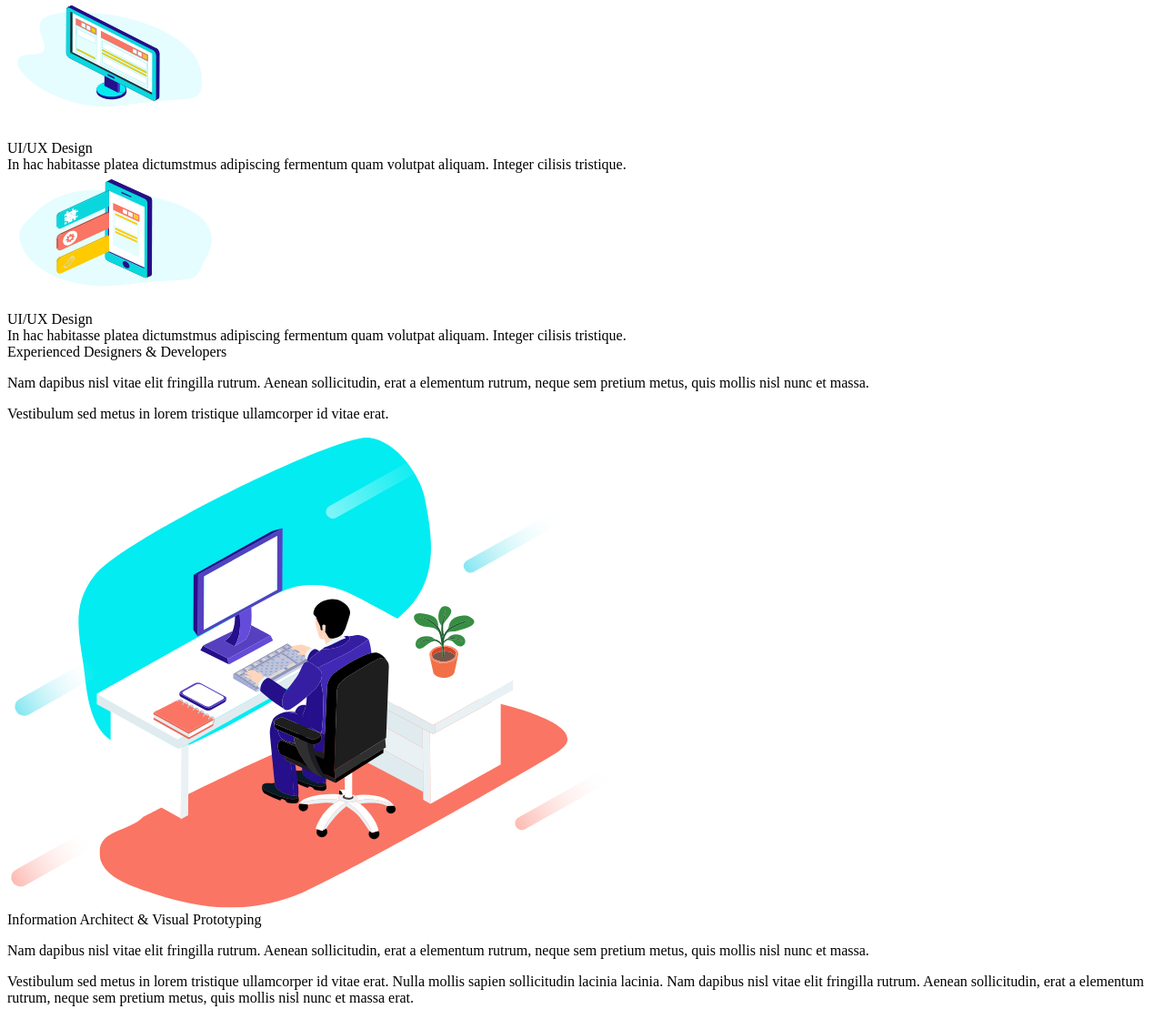
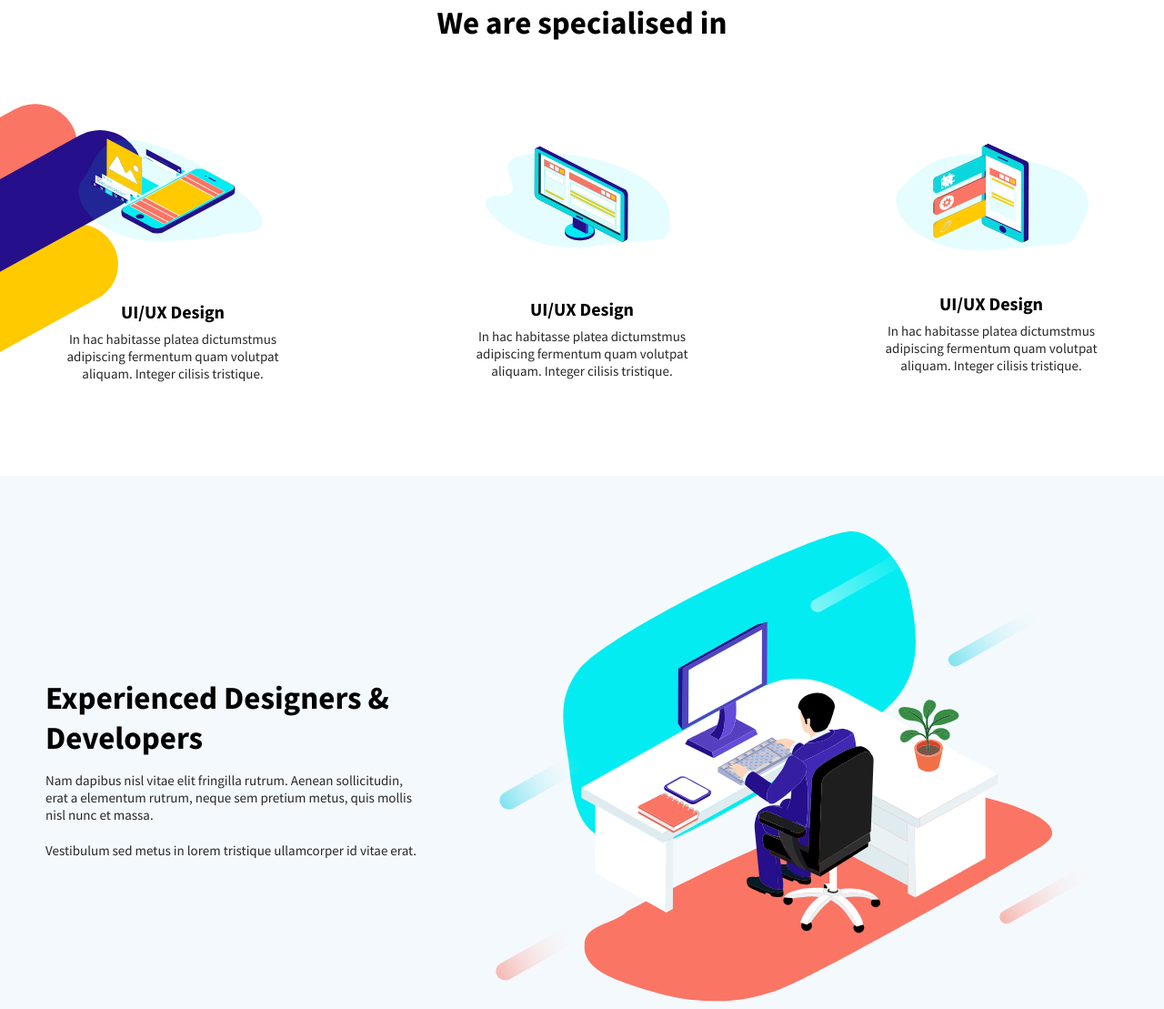
Before and after one commit to danik3422/MartaUP, a plain HTML site: page index.html in a window 1280 px wide. Shown: the part 800-1909 px from the top of the page at 91% size. Drawn offline with Linux system fonts and the light colour scheme; the site is published under a folder, as on GitHub Pages, so addresses that start at the root find nothing.

Commit message:
fix style

```diff
--- a/index.html
+++ b/index.html
@@ -5,8 +5,8 @@
 		<meta http-equiv="X-UA-Compatible" content="IE=edge" />
 		<meta name="viewport" content="width=device-width, initial-scale=1.0" />
 		<title>MartaUP</title>
-		<link rel="stylesheet" href="/style/normilize.css" />
-		<link rel="stylesheet" href="/style/style.css" />
+		<link rel="stylesheet" href="./style/normilize.css" />
+		<link rel="stylesheet" href="./style/style.css" />
 	</head>
 	<body>
 		<header class="header">
--- a/style/style.css
+++ b/style/style.css
@@ -131,7 +131,7 @@
 	height: 425px;
 	width: 512px;
 	transform: translateY(-50%);
-	background-image: url(/img/decoration.svg);
+	background-image: url(../img/decoration.svg);
 	z-index: 0;
 }
 .specialised__title {
@@ -182,7 +182,7 @@
 	top: 50%;
 	height: 425px;
 	width: 512px;
-	background-image: url(/img/decoration-rev.svg);
+	background-image: url(../img/decoration-rev.svg);
 }
 
 .experience__inner {
@@ -227,7 +227,7 @@
 
 /* comment */
 .comment {
-	background-image: url(/img/second-bg.jpg);
+	background-image: url(../img/second-bg.jpg);
 	background-size: cover;
 	background-repeat: no-repeat;
 	min-height: 519px;
```
